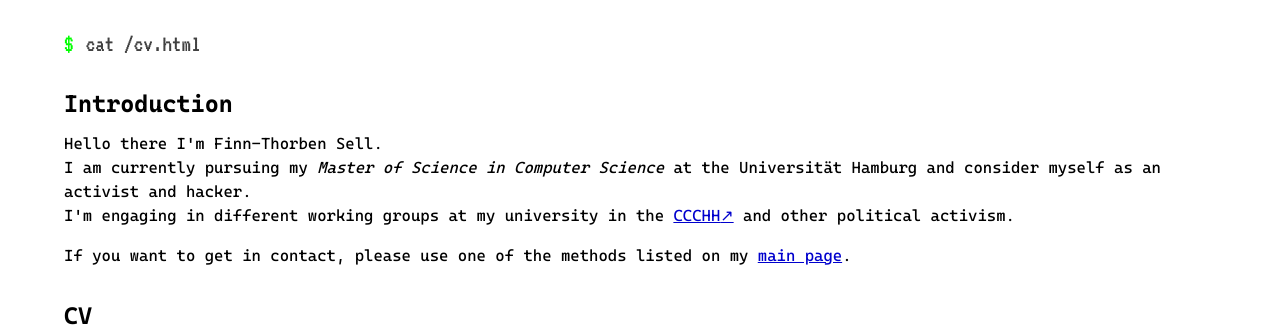
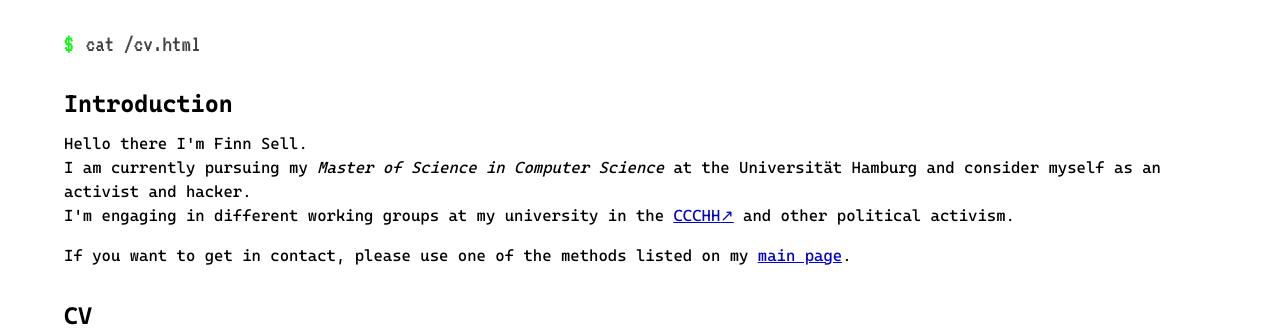
Before and after one commit to lilioid/homepage, a FastAPI app: page /cv.html in a window 1280 px wide. Shown: the part 68-397 px from the top of the page. Run offline with FastAPI, Linux system fonts and the light colour scheme; parts of the project's set-up code (start-up, migrations or seed data) failed here and were passed over.

Commit message:
small cv fixes

```diff
--- a/src/homepage/templates/views/cv.html
+++ b/src/homepage/templates/views/cv.html
@@ -1,7 +1,7 @@
 {% extends "base.html" %}
 
 {% block html_head_extra %}
-    <meta name="description" content="">
+    <meta name="description" content="CV of Finn Sell">
 {% endblock %}
 
 {% block extra_style %}
@@ -28,7 +28,7 @@
         <section id="introduction">
             <h2>Introduction</h2>
             <p>
-                Hello there I'm Finn-Thorben Sell.<br/>
+                Hello there I'm Finn Sell.<br/>
                 I am currently pursuing my <i>Master of Science in Computer Science</i> at the Universität
                 Hamburg and consider myself as an activist and hacker.<br/>
                 I'm engaging in different working groups at my university in the <a rel="external"
```
